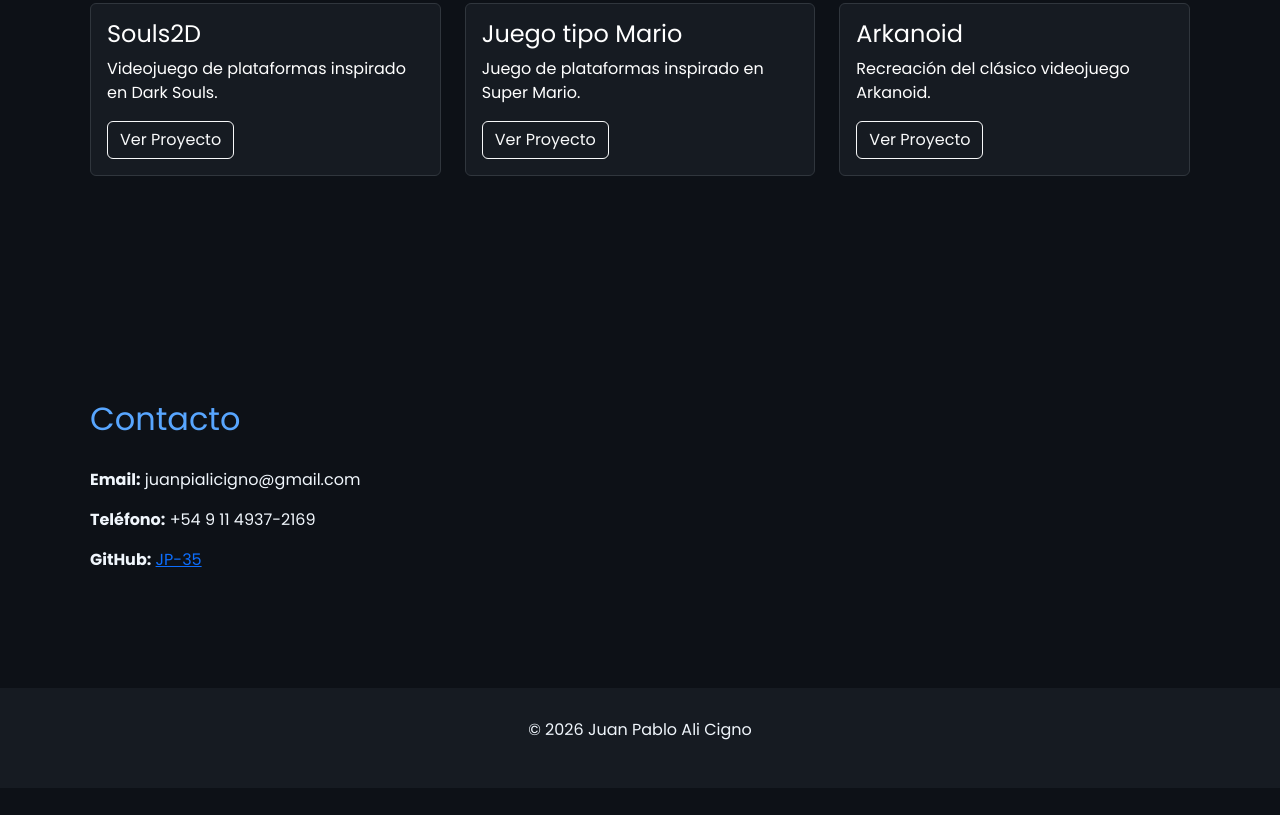
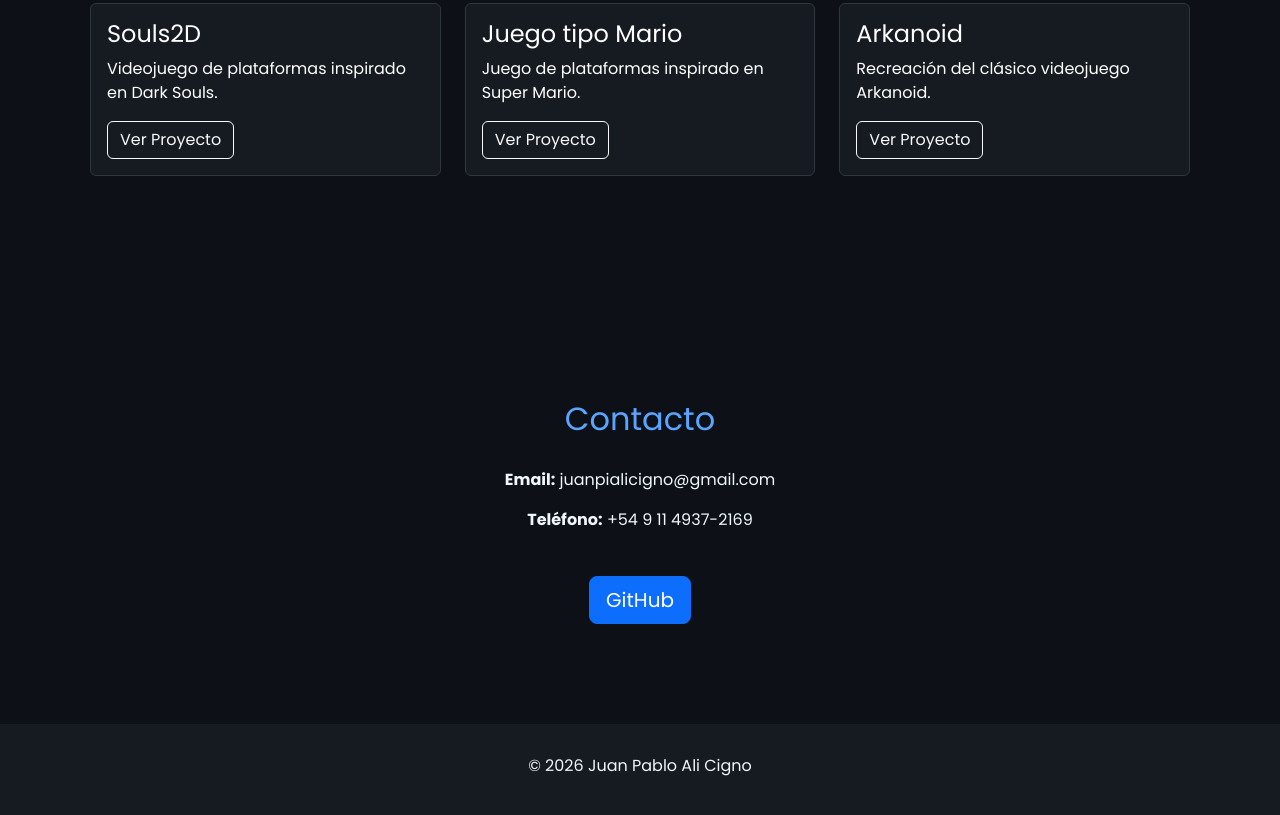
Before and after one commit to JP-35/CVOnline, a plain HTML site: page CVO/Index.html in a window 1280 px wide. Shown: the part 1929-2744 px from the top of the page. Before the commit the page ends 2717 px from the top, so only its background shows below. Drawn offline with nearby package versions, Linux system fonts and the light colour scheme; a script that the page names is missing.

Commit message:
Add files via upload

```diff
--- a/CVO/Index.html
+++ b/CVO/Index.html
@@ -81,11 +81,6 @@
                     resolución de problemas.
                 </p>
 
-                <a href="https://github.com/JP-35"
-                   target="_blank"
-                   class="btn btn-primary btn-lg">
-                    GitHub
-                </a>
 
             </div>
 
@@ -252,12 +247,15 @@
 
         <p><strong>Teléfono:</strong> +54 9 11 4937-2169</p>
 
-        <p>
-            <strong>GitHub:</strong>
-            <a href="https://github.com/JP-35" target="_blank">
-                JP-35
-            </a>
-        </p>
+        <div class="mt-4">
+
+        <a href="https://github.com/JP-35"
+           target="_blank"
+           class="btn btn-primary btn-lg">
+            GitHub
+        </a>
+
+        </div>
 
     </section>
 
--- a/CVO/css/Styles.css
+++ b/CVO/css/Styles.css
@@ -84,3 +84,11 @@ footer{
     padding:30px;
     background:#161b22;
 }
+
+#contacto{
+    text-align:center;
+}
+
+#contacto .btn{
+    margin-top:20px;
+}
```
